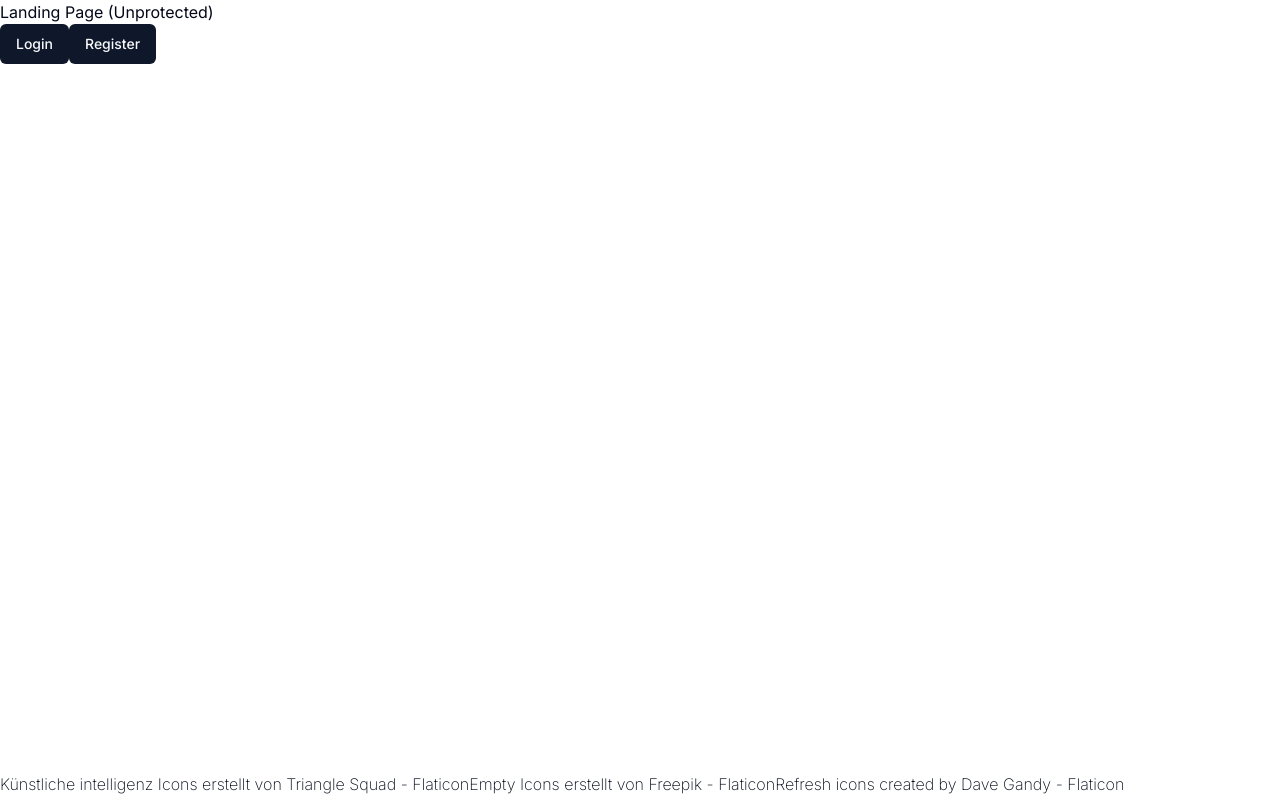
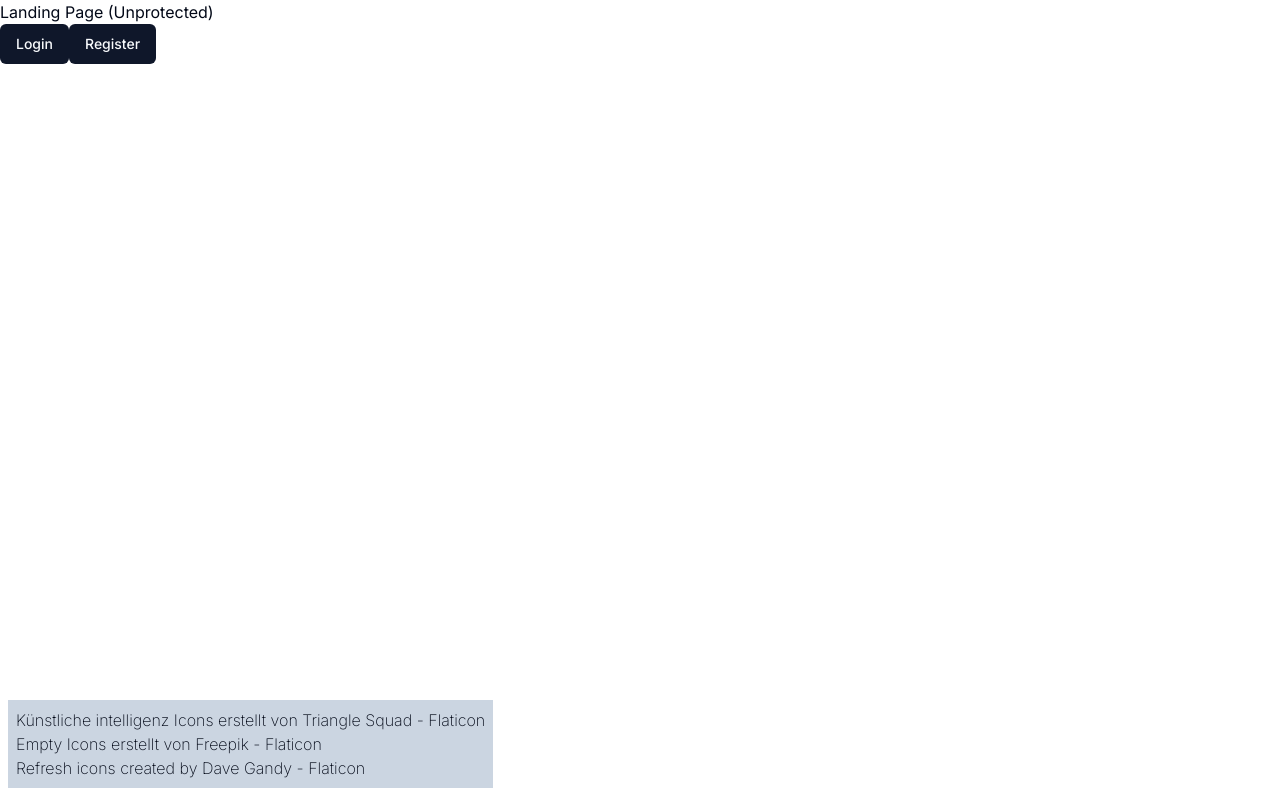
Before and after one commit to Gid3onJura/ai-t, a Next.js app: page / in a window 1280 px wide. Built offline with nearby package versions, Linux system fonts and the light colour scheme.

Commit message:
footer on landing page

```diff
--- a/app/(landing)/page.tsx
+++ b/app/(landing)/page.tsx
@@ -13,7 +13,8 @@ const LandingPage = () => {
           <Button>Register</Button>
         </Link>
       </div>
-      <div className="font-extralight absolute bottom-1">
+      <div className="font-extralight absolute bottom-1 flex flex-row justify-start p-2 m-2 bg-slate-300">
+        <div className="flex flex-col">
           <Link href="https://www.flaticon.com/de/kostenlose-icons/kunstliche-intelligenz">
             Künstliche intelligenz Icons erstellt von Triangle Squad - Flaticon
           </Link>
@@ -23,6 +24,7 @@ const LandingPage = () => {
           <Link href="https://www.flaticon.com/free-icons/refresh">Refresh icons created by Dave Gandy - Flaticon</Link>
         </div>
       </div>
+    </div>
   )
 }
 
```
Lines whose indentation alone changed are shown as unchanged.
